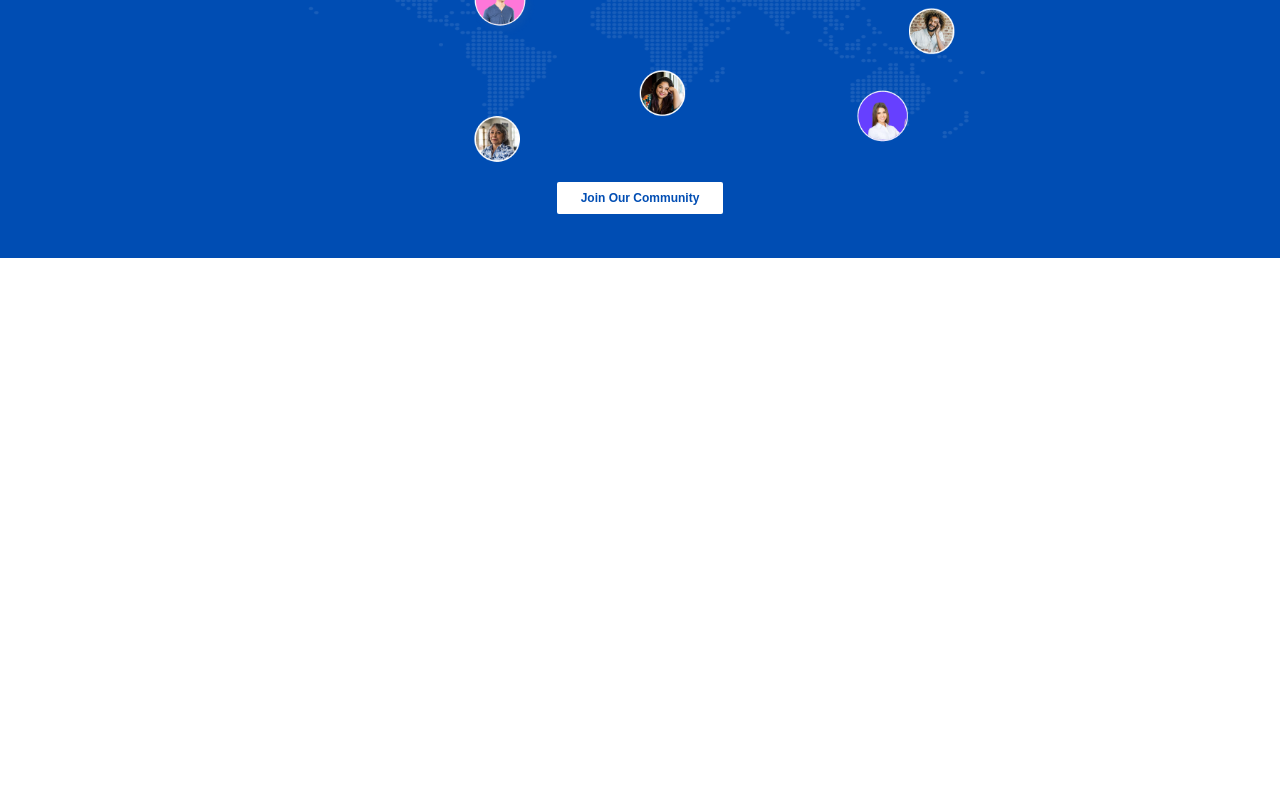
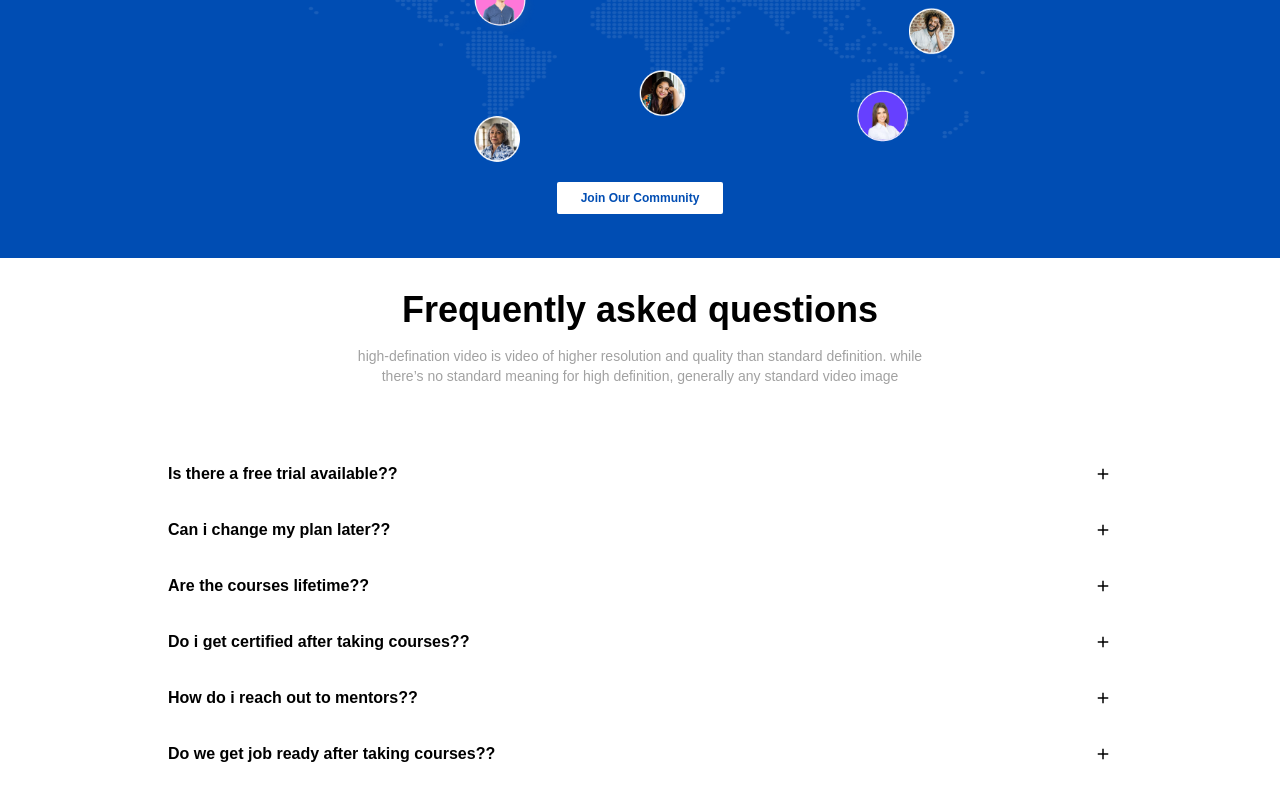
Before and after one commit to Dom000/techtime, a Next.js app in the folder techtime_app/: page / in a window 1280 px wide. Shown: the part 3782-4582 px from the top of the page. Before the commit the page ends 4040 px from the top, so only its background shows below. Built offline with nearby package versions, Linux system fonts and the light colour scheme; a web font is replaced by a local one.

Commit message:
faq added

```diff
--- /dev/null
+++ b/techtime_app/components/Section1.js/Faq.js
@@ -0,0 +1,75 @@
+import React from "react";
+import FaqComponent from "../common/FaqComponent";
+import Heading from "../common/Heading";
+
+function Faq({ data }) {
+  const faq = [
+    {
+      id: 1,
+      question: "Is there a free trial available??",
+      answer:
+        "high-defination video is video of higher resolution and quality than standard definition. high-defination video is video of higher resolution and quality than standard definition. hbuild your future with our quality education. the best and largest all-in-one online tutoring platform in the worldd definition. ",
+    },
+    {
+      id: 2,
+      question: "Can i change my plan later??",
+      answer:
+        "high-defination video is video of higher resolution and quality than standard definition. high-defination video is video of higher resolution and quality than standard definition. hbuild your future with our quality education. the best and largest all-in-one online tutoring platform in the worldd definition. ",
+    },
+    {
+      id: 3,
+      question: "Are the courses lifetime??",
+      answer:
+        "high-defination video is video of higher resolution and quality than standard definition. high-defination video is video of higher resolution and quality than standard definition. hbuild your future with our quality education. the best and largest all-in-one online tutoring platform in the worldd definition. ",
+    },
+    {
+      id: 4,
+      question: "Do i get certified after taking courses??",
+      answer:
+        "high-defination video is video of higher resolution and quality than standard definition. high-defination video is video of higher resolution and quality than standard definition. hbuild your future with our quality education. the best and largest all-in-one online tutoring platform in the worldd definition. ",
+    },
+    {
+      id: 5,
+      question: "How do i reach out to mentors??",
+      answer:
+        "high-defination video is video of higher resolution and quality than standard definition. high-defination video is video of higher resolution and quality than standard definition. hbuild your future with our quality education. the best and largest all-in-one online tutoring platform in the worldd definition. ",
+    },
+    {
+      id: 6,
+      question: "Do we get job ready after taking courses??",
+      answer:
+        "high-defination video is video of higher resolution and quality than standard definition. high-defination video is video of higher resolution and quality than standard definition. hbuild your future with our quality education. the best and largest all-in-one online tutoring platform in the worldd definition. ",
+    },
+  ];
+  return (
+    <div className="md:px-24">
+      <div className=" flex flex-col justify-center items-center py-8">
+        <div className="flex w-full md:w-[600px] flex-col space-y-4 justify-center items-center">
+          <Heading text={"Frequently asked questions"} />
+          <p className="text-sm text-[#A1A1A1] text-center">
+            high-defination video is video of higher resolution and quality than
+            standard definition. while there’s no standard meaning for high
+            definition, generally any standard video image
+          </p>
+        </div>
+
+
+      </div>
+     {faq.length === 0 ? (
+          <EmptyTable
+            Icon={BsQuestionSquare}
+            title={"No FAQ Available"}
+            name={"FAQ"}
+          />
+        ) : (
+          <div className=" px-4 md:px-14 mt-7 mb-16">
+            {faq?.map((item, index) => (
+              <FaqComponent key={index} item={item} />
+            ))}
+          </div>
+        )}
+    </div>
+  );
+}
+
+export default Faq;
--- /dev/null
+++ b/techtime_app/components/common/FaqComponent.js
@@ -0,0 +1,42 @@
+import React from "react";
+import { useState } from "react";
+import { BsDash } from "react-icons/bs";
+import { MdAdd } from "react-icons/md";
+import "animate.css";
+
+const FaqComponent = ({ item: { id, question, answer } }) => {
+  const [isActive, setIsActive] = useState(false);
+  return (
+    <div
+      onClick={() => setIsActive(true)}
+      className={`animate__animated animate__fadeIn  ${
+        isActive && "border-b-gray-300 border-b"
+      } p-3 md:p-4 `}
+    >
+      <div className="flex justify-between items-center">
+        <p className={isActive ? "text-techtimeBlue font-bold" : "font-bold"}>
+          {question}
+        </p>
+        {isActive ? (
+          <BsDash
+            onClick={(e) => {
+              e.stopPropagation();
+              setIsActive(!isActive);
+            }}
+            className="text-techtimeBlue"
+          />
+        ) : (
+          <MdAdd className="text-lg text-textColor" />
+        )}
+      </div>
+
+      {isActive && (
+        <div className=" animate__animated animate__pulse mt-2 p-1">
+          <p className="text-[#A1A1A1]  text-xs">{answer}</p>
+        </div>
+      )}
+    </div>
+  );
+};
+
+export default FaqComponent;
--- a/techtime_app/package.json
+++ b/techtime_app/package.json
@@ -9,6 +9,7 @@
     "lint": "next lint"
   },
   "dependencies": {
+    "animate.css": "^4.1.1",
     "autoprefixer": "^10.4.14",
     "eslint": "8.36.0",
     "eslint-config-next": "13.2.4",
--- a/techtime_app/pages/index.js
+++ b/techtime_app/pages/index.js
@@ -2,6 +2,7 @@ import Head from "next/head";
 import Image from "next/image";
 import { Head_C } from "../components/Head";
 import Header from "../components/Header/Header";
+import Faq from "../components/Section1.js/Faq";
 import FifthSection from "../components/Section1.js/FifthSection";
 import FirstSection from "../components/Section1.js/FirstSection";
 import FourthSection from "../components/Section1.js/FourthSection";
@@ -20,6 +21,7 @@ export default function Home() {
       <FourthSection />
       <FifthSection />
       <SixthSection />
+      <Faq/>
     </div>
   );
 }
```
Also changed, not shown: 1 other file (tests, documents, lock files or other folders).
